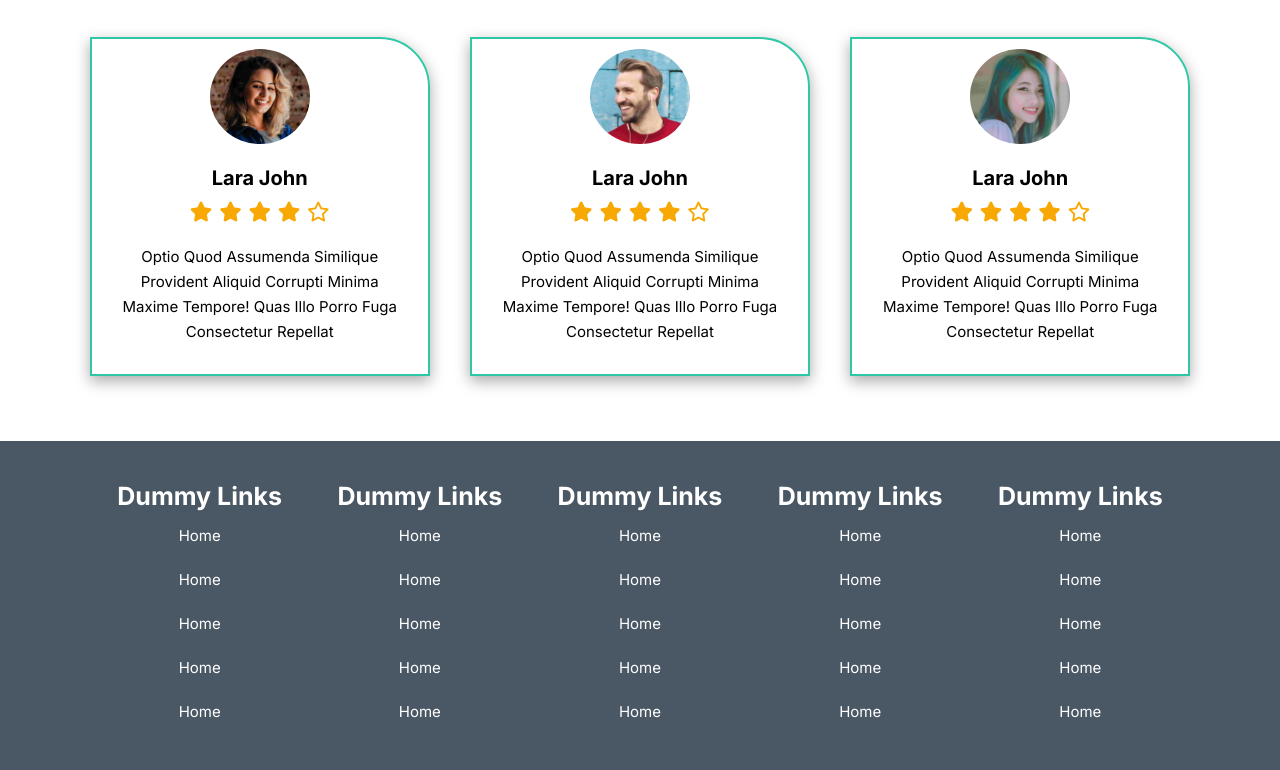
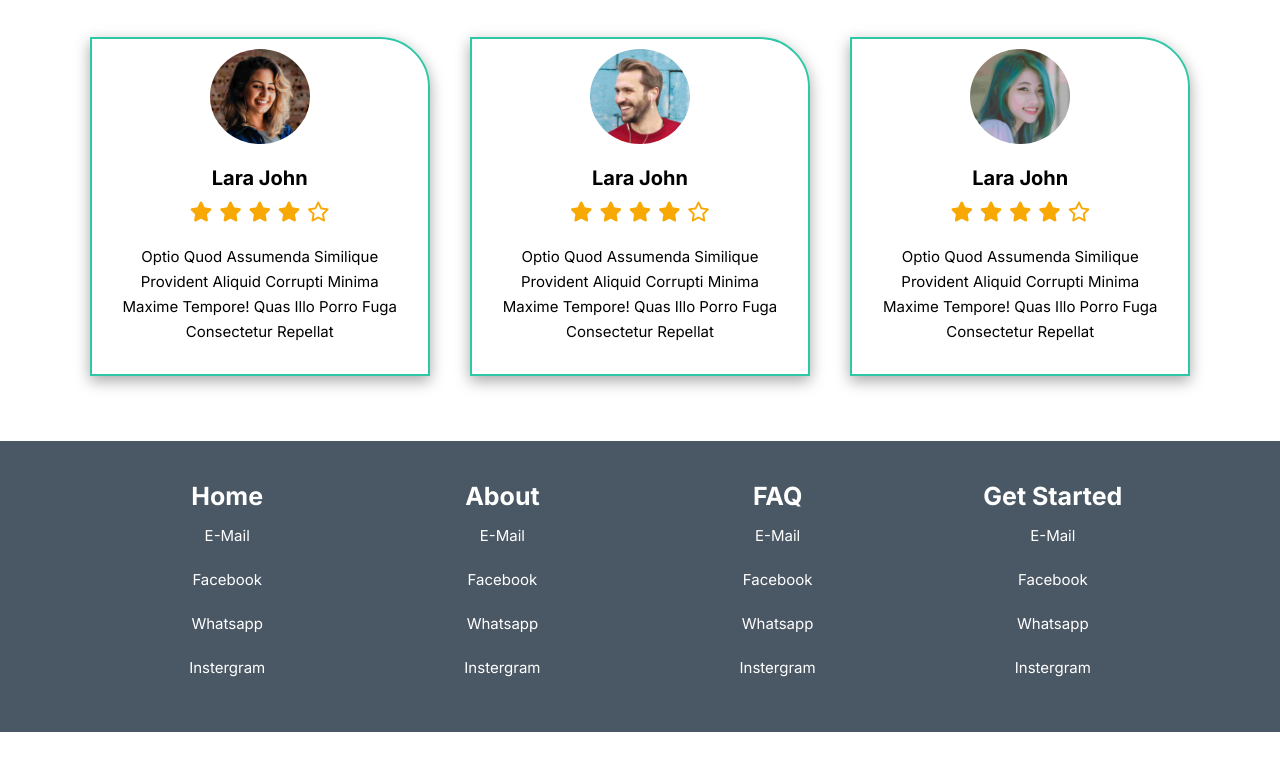
Before and after one commit to Waidyalanka/pharmaceutical, a plain HTML site: page index.html in a window 1280 px wide. Shown: the part 3692-4462 px from the top of the page. After the commit the page ends 4424 px from the top, so only its background shows below. Drawn offline with nearby package versions, Linux system fonts and the light colour scheme.

Commit message:
Add files via upload

```diff
--- a/index.html
+++ b/index.html
@@ -133,7 +133,7 @@
                     <img src="images/team1.jpg" alt="">
 
                     <div class="doc-details">
-                        <h2>Mr Joe</h2>
+                        <h2>Miss klaya</h2>
 
                         <i class="fa-brands fa-linkedin"></i>
                         <i class="fa-brands fa-instagram"></i>
@@ -164,7 +164,7 @@
                     </div>
                     <img src="images/team3.jpg" alt="">
                     <div class="doc-details">
-                        <h2>Mr Joe</h2>
+                        <h2>Mrs Amailiya</h2>
 
                         <i class="fa-brands fa-linkedin"></i>
                         <i class="fa-brands fa-instagram"></i>
@@ -179,7 +179,7 @@
                     </div>
                     <img src="images/team4.jpg" alt="">
                     <div class="doc-details">
-                        <h2>Mr Joe</h2>
+                        <h2>Mrs Rada </h2>
 
                         <i class="fa-brands fa-linkedin"></i>
                         <i class="fa-brands fa-instagram"></i>
@@ -194,7 +194,7 @@
                     </div>
                     <img src="images/team5.jpg" alt="">
                     <div class="doc-details">
-                        <h2>Mr Joe</h2>
+                        <h2>Mr Ju Jane</h2>
 
                         <i class="fa-brands fa-linkedin"></i>
                         <i class="fa-brands fa-instagram"></i>
@@ -210,7 +210,7 @@
                     <img src="images/team6.jpg" alt="">
 
                     <div class="doc-details">
-                        <h2>Mr Joe</h2>
+                        <h2>Mrs stapani</h2>
 
                         <i class="fa-brands fa-linkedin"></i>
                         <i class="fa-brands fa-instagram"></i>
@@ -363,58 +363,50 @@
     <div class="main-footer">
         <div class="footer-inner">
             <div class="footer-content">
-                <h1>Dummy Links</h1>
+                <h1>Home</h1>
                 <div class="link">
-                    <a href="">Home</a>
-                <a href="">Home</a>
-                <a href="">Home</a>
-                <a href="">Home</a>
-                <a href="">Home</a>
+
+                <a href="">E-mail</a>
+                <a href="">Facebook</a>
+                <a href="">Whatsapp</a>
+                <a href="">Instergram</a>
                 </div>
             </div>
 
             <div class="footer-content">
-                <h1>Dummy Links</h1>
+                <h1>About</h1>
                 <div class="link">
-                    <a href="">Home</a>
-                <a href="">Home</a>
-                <a href="">Home</a>
-                <a href="">Home</a>
-                <a href="">Home</a>
+
+                    <a href="www.facebook.com">E-mail</a>
+                    <a href="">Facebook</a>
+                    <a href="">Whatsapp</a>
+                    <a href="">Instergram</a>
                 </div>
             </div>
 
             <div class="footer-content">
-                <h1>Dummy Links</h1>
+                <h1>FAQ</h1>
                 <div class="link">
-                    <a href="">Home</a>
-                <a href="">Home</a>
-                <a href="">Home</a>
-                <a href="">Home</a>
-                <a href="">Home</a>
+
+                    <a href="">E-mail</a>
+                    <a href="">Facebook</a>
+                    <a href="">Whatsapp</a>
+                    <a href="">Instergram</a>
                 </div>
             </div>
 
             <div class="footer-content">
-                <h1>Dummy Links</h1>
+                <h1>Get Started</h1>
                 <div class="link">
-                    <a href="">Home</a>
-                <a href="">Home</a>
-                <a href="">Home</a>
-                <a href="">Home</a>
-                <a href="">Home</a>
+
+                    <a href="">E-mail</a>
+                    <a href="">Facebook</a>
+                    <a href="">Whatsapp</a>
+                    <a href="">Instergram</a>
                 </div>
             </div>
 
-            <div class="footer-content">
-                <h1>Dummy Links</h1>
-                <div class="link">
-                    <a href="">Home</a>
-                <a href="">Home</a>
-                <a href="">Home</a>
-                <a href="">Home</a>
-                <a href="">Home</a>
-                </div>
+
             </div>
         </div>
     </div>
@@ -422,7 +414,7 @@
     <!-- footer ended -->
 
 
-    <script src="script.js"></script>
+    <script src="/script.js"></script>
 
 </body>
 </html>
```
